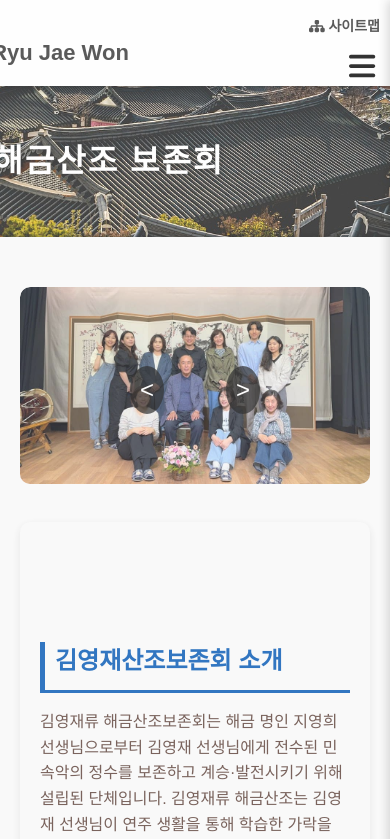
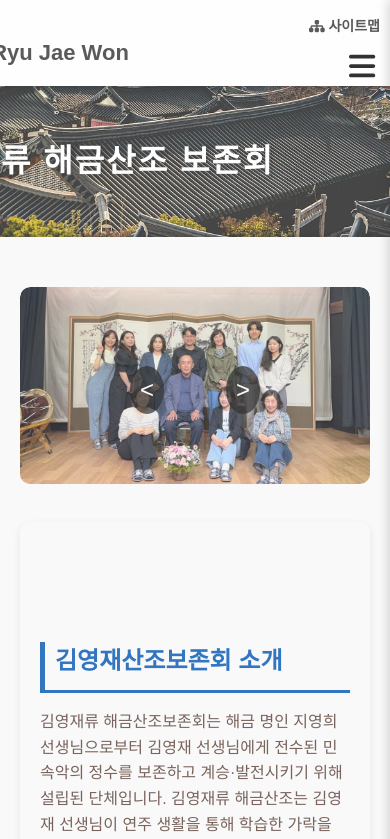
Before and after one commit to BrightLuminate/jawnproject, a React (Create React App) app: page /kim-young-jae-introduction in a window 390 px wide. Shown: the top 839 px of the page. Built offline with nearby package versions, Linux system fonts and the light colour scheme.

Commit message:
Update KimYoungJaeIntroduction.css

```diff
--- a/src/css/KimYoungJaeIntroduction.css
+++ b/src/css/KimYoungJaeIntroduction.css
@@ -242,9 +242,9 @@
   .headers h1 {
 
       margin: 0;
-            font-size: 2em;
-            position: relative;
-        left:  -10px;
+      font-size: 2em;
+      position: relative;
+        left:  40px;
   }
 
   .navbars ul {
```
